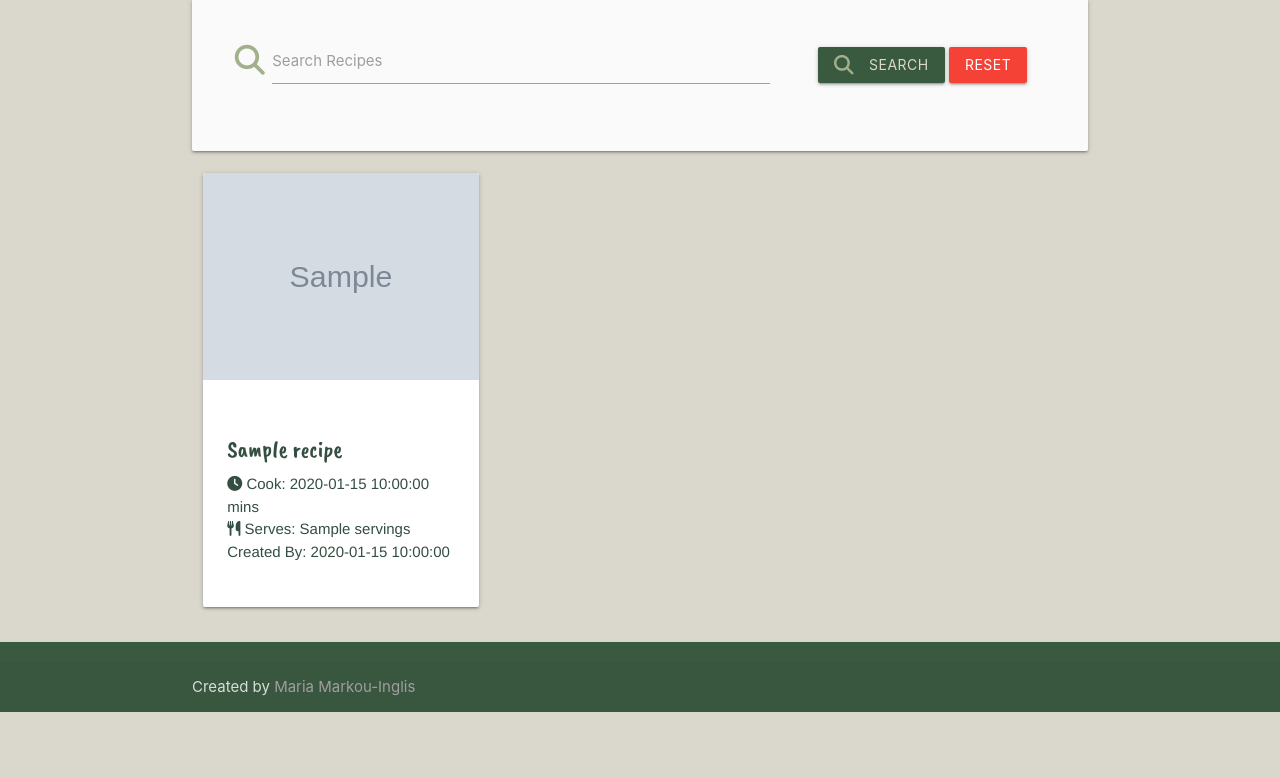
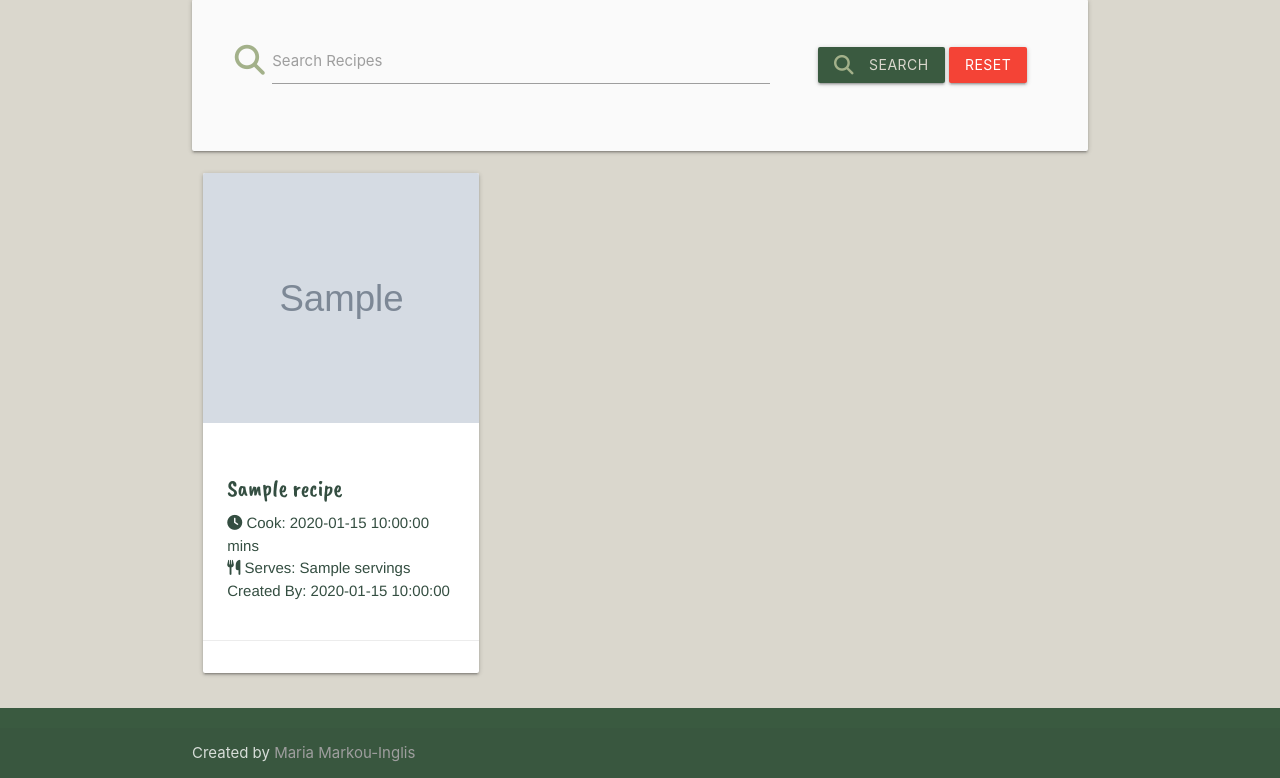
Before and after one commit to mariamar95/hungry-goat, a Flask app: page /recipes in a window 1280 px wide. Shown: the part 661-1439 px from the top of the page. Before the commit the page ends 1373 px from the top, so only its background shows below. Run offline with Flask 2, Linux system fonts and the light colour scheme; tables that the repository leaves empty hold one stand-in row (values such as "Sample post"); grey boxes marked "Sample" are stand-in pictures; a database or web service that is not in the repository returns one stand-in record (values such as "Sample title"); some libraries are stand-ins or nearby versions.

Commit message:
fix recipe card display

```diff
--- a/hungrygoat/static/css/style.css
+++ b/hungrygoat/static/css/style.css
@@ -91,3 +91,21 @@ hr {
 .card-content, .modal-content i{
     color: #344e41;
 }
+
+.card .card-image img {
+    height: 250px;
+    object-fit: cover;
+}
+
+.card .card-content {
+    height: 200px;
+    padding-top: 20px;
+}
+
+.card .card-action {
+    padding: 0, 5px;
+}
+
+.card {
+    height: 550px;
+}
--- a/hungrygoat/templates/recipes.html
+++ b/hungrygoat/templates/recipes.html
@@ -38,8 +38,8 @@
 {% if recipes|length > 0 %}
 <div class="row">
     {% for recipe in recipes%}
-    <div class="col s12 m4">
-        <div class="card">
+    <div class="col s12 m6 l4">
+        <div class="card large">
             <div class="card-image">
                 {% if recipe.image_url %}
                 <a class="modal-trigger" href="#recipe-modal-{{ recipe._id }}">
@@ -62,7 +62,7 @@
                         <p>Created By: {{ recipe.created_by }}</p>
                     </div>
                 </div>
-                <div class="card-body text-center">
+                <div class="card-action center-align">
                     {% if session.user|lower == recipe.created_by|lower or session.user|lower == 'admin' %}
                     <a href="{{ url_for('edit_recipe', recipe_id=recipe._id) }}" class="btn green-bg">Edit Recipe</a>
                     <a href="{{ url_for('delete_recipe', recipe_id=recipe._id) }}" class="btn red"><i
```
